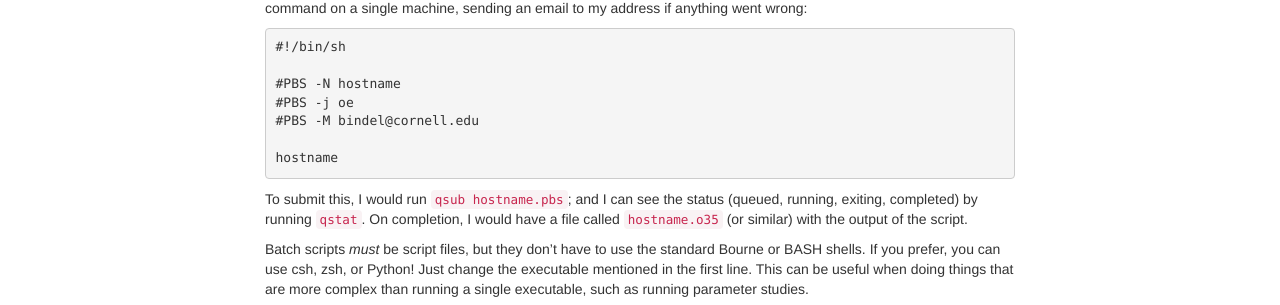
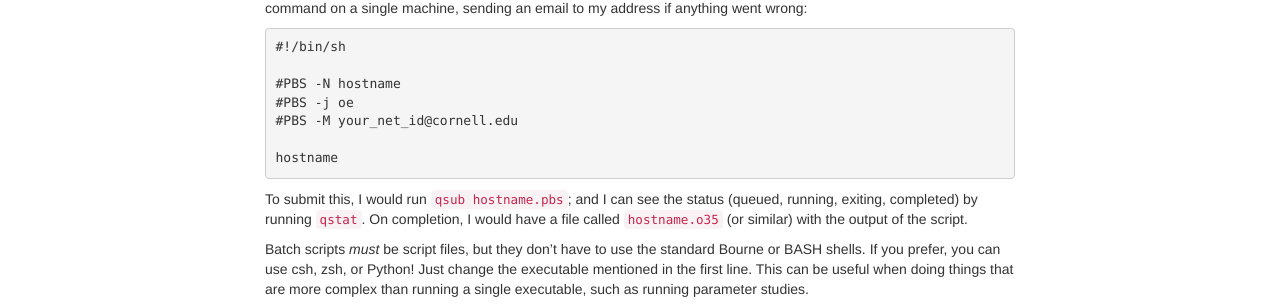
Before and after one commit to cornell-cs5220-f15/cornell-cs5220-f15.github.io, a Jekyll site: the page built from cluster.md, in a window 1280 px wide and 900 px high, scrolled down 1311 px. Shown: the part 221-526 px from the top of the window. Built offline with Jekyll 4.4.1, drawn with Linux system fonts in a browser that asks for light colours; nearby versions of some CDN libraries.

Commit message:
Changed my email to a generic in sample PBS script.

```diff
--- a/cluster.md
+++ b/cluster.md
@@ -121,7 +121,7 @@ wrong:
 
     #PBS -N hostname
     #PBS -j oe
-    #PBS -M bindel@cornell.edu
+    #PBS -M your_net_id@cornell.edu
 
     hostname
 
```
